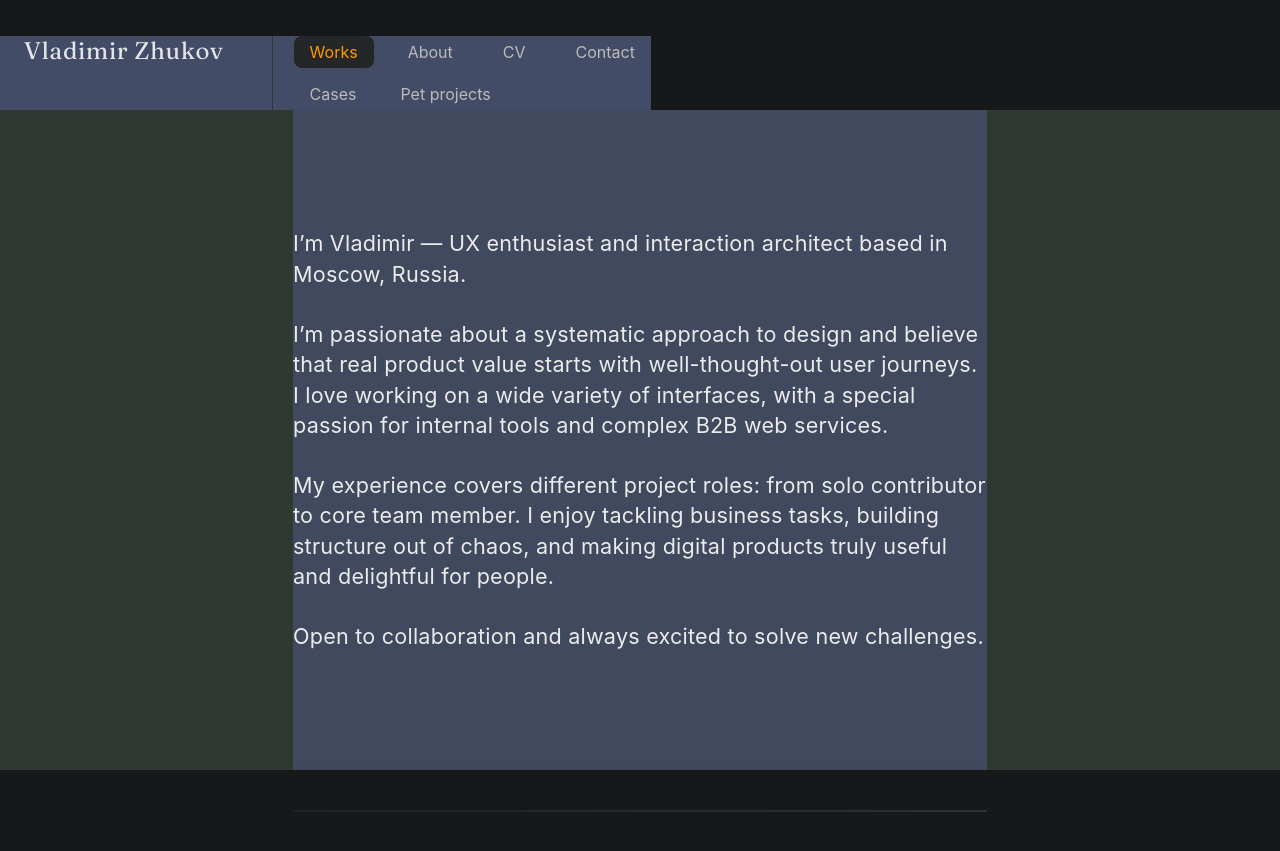
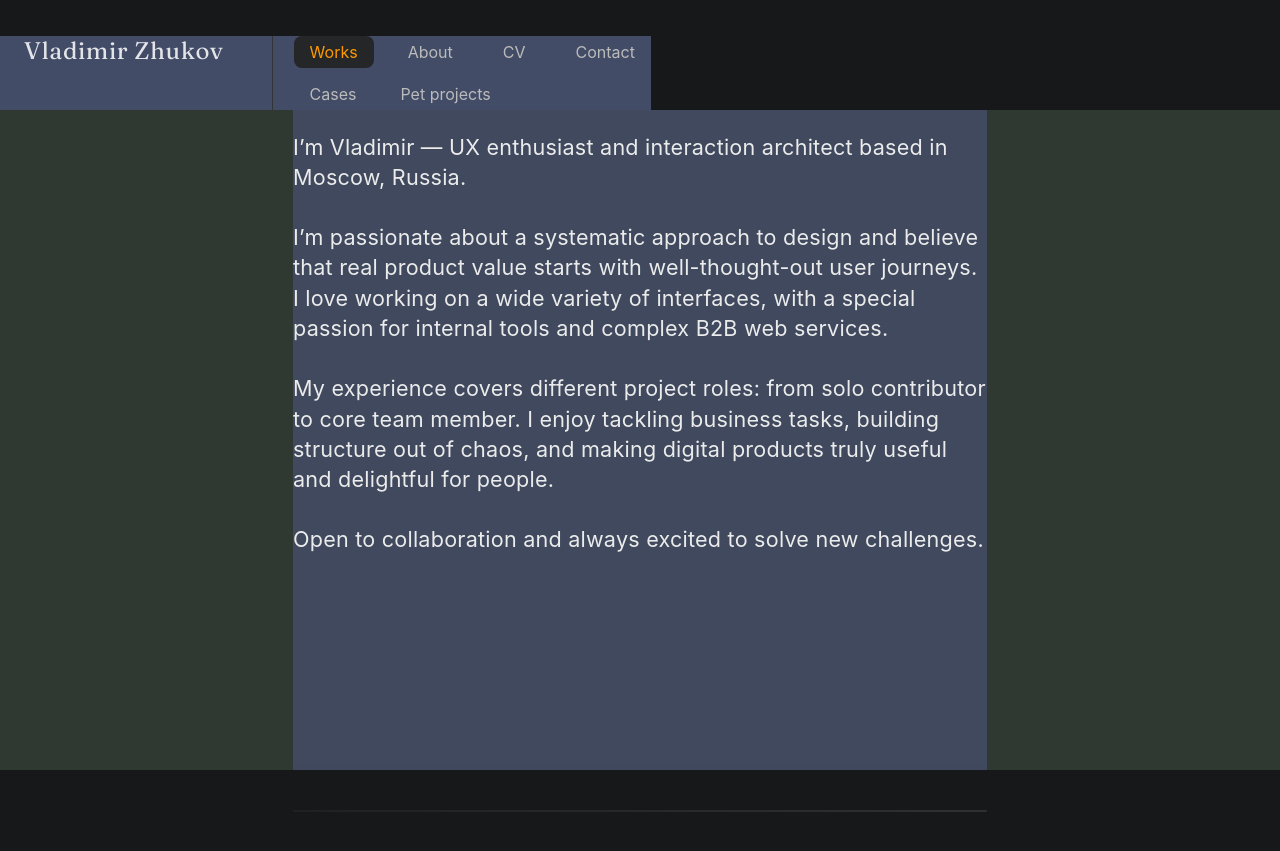
Before and after one commit to uxiscool/experience, a Jekyll site: the page built from index.md, in a window 1280 px wide. Shown: the top 851 px of the page. Built offline with Jekyll 4.4.1, drawn with Linux system fonts in a browser that asks for light colours.

Commit message:
Add files via upload

```diff
--- a/assets/css/main.css
+++ b/assets/css/main.css
@@ -131,7 +131,7 @@ main {
 .intro-hero {
   display: flex;
   flex-direction: column;
-  justify-content: center;
+  justify-content: start;
   min-height: calc(100vh - 240px); /* корректируй по факту */
   font-size: 1.35rem;
   font-weight: 400;
```
